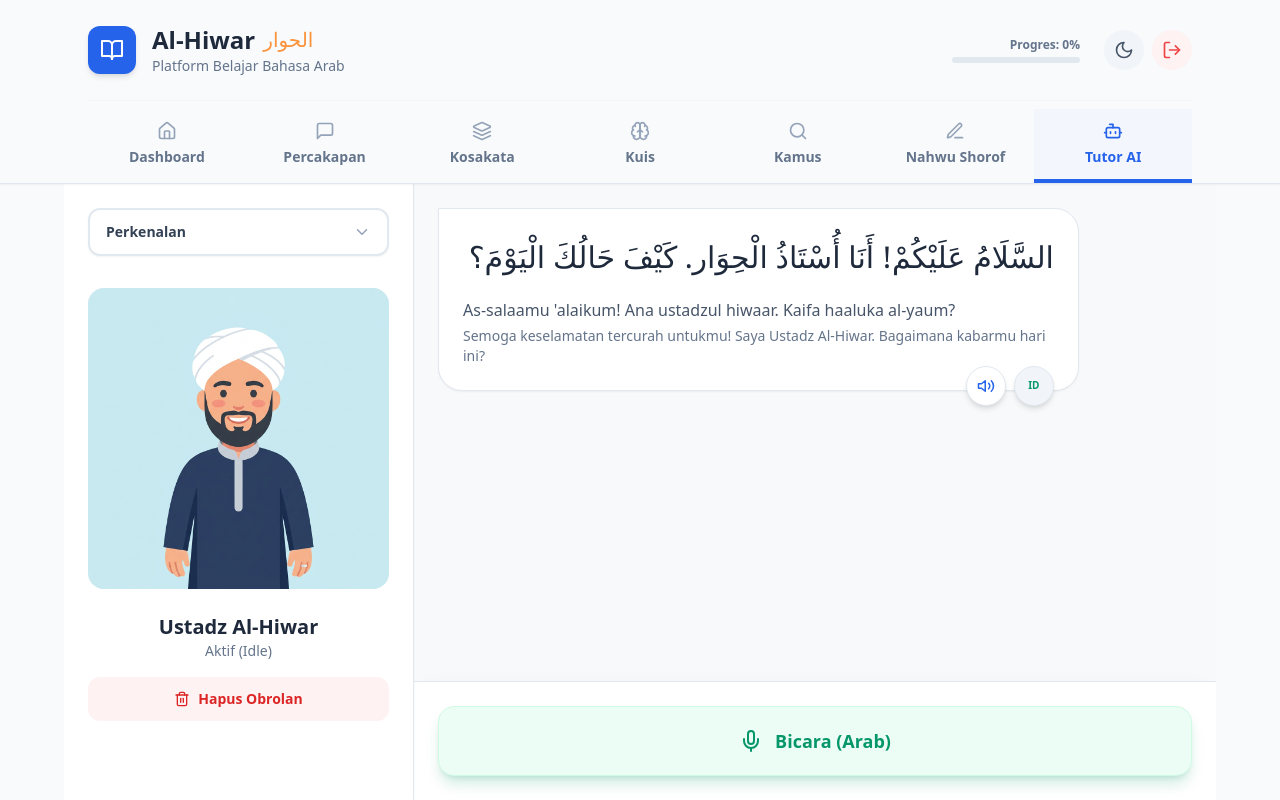
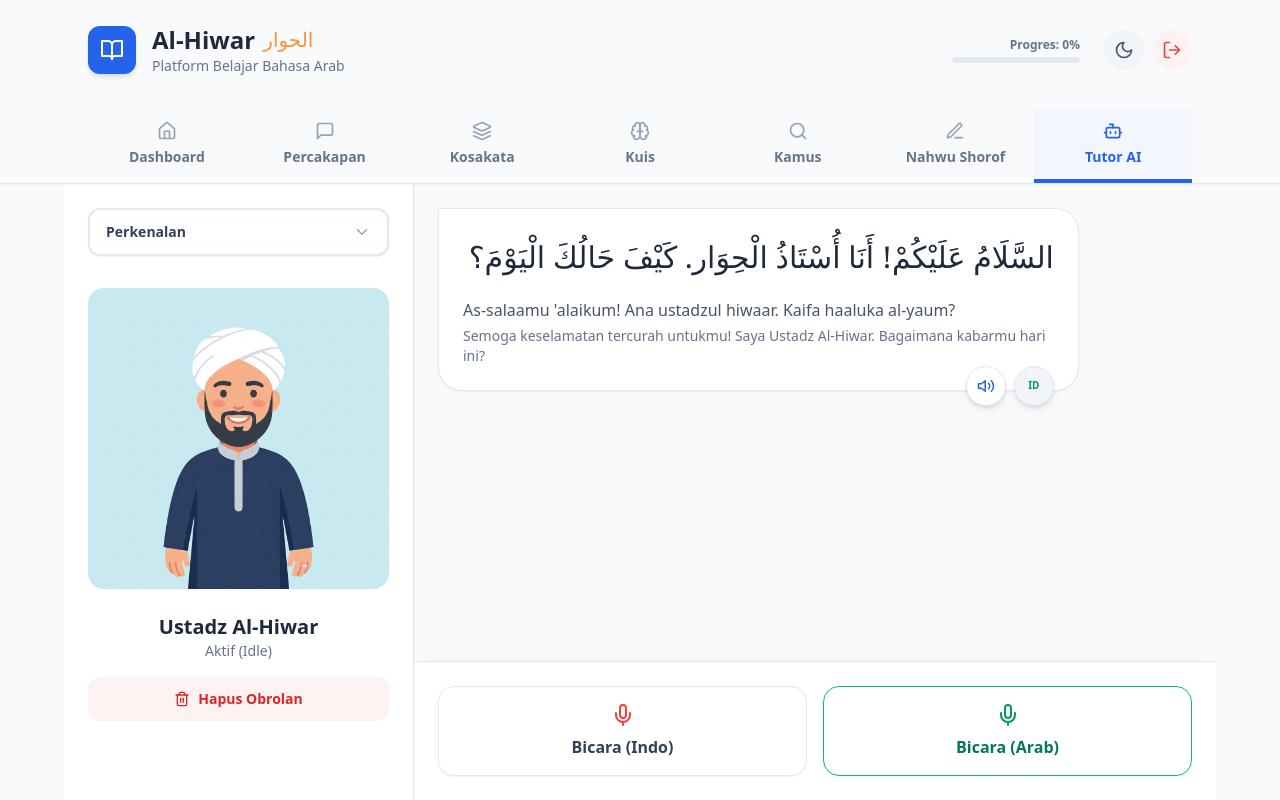
Before and after one commit to ardi073/AlHiwar, a Next.js app: page /chat in a window 1280 px wide. Built offline with nearby package versions, Linux system fonts and the light colour scheme.

Commit message:
Update page.tsx

```diff
--- a/app/chat/page.tsx
+++ b/app/chat/page.tsx
@@ -1,5 +1,5 @@
 "use client";
-import { useState, useRef, useEffect } from 'react';
+import { useState } from 'react';
 import Header from '@/components/Header';
 import { useAudioChat } from '@/lib/audio/useAudioChat';
 import { ChevronDown, Trash2, Mic, Play, Volume2, Lock } from 'lucide-react';
@@ -9,8 +9,6 @@ export default function ChatPage() {
   const [isDropdownOpen, setIsDropdownOpen] = useState(false);
   const [selectedScenario, setSelectedScenario] = useState('Perkenalan');
 
-  // Local mock state for chat history since useAudioChat gives feedbacks,
-  // but we want a chat-like interface.
   const [chatHistory, setChatHistory] = useState([
     {
       sender: 'ai',
@@ -98,7 +96,6 @@ export default function ChatPage() {
 
           {/* Avatar Image */}
           <div className="relative w-full aspect-square bg-blue-50 rounded-2xl overflow-hidden mb-6 flex items-center justify-center">
-            {/* Fallback to simple icon since we can't reliably load the user's local image right now, we will add an img tag */}
             <img src="/ustadz_avatar.png" alt="Tutor" className={`w-full h-full object-cover transition-transform duration-700 ${isAiSpeaking ? 'scale-105' : 'scale-100'}`} onError={(e) => (e.currentTarget.src = 'https://ui-avatars.com/api/?name=Ustadz&background=0D8ABC&color=fff&size=256')} />
           </div>
 
@@ -176,17 +173,31 @@ export default function ChatPage() {
           </div>
 
           <div className="p-6 bg-white border-t border-slate-200 shadow-[0_-4px_20px_-10px_rgba(0,0,0,0.05)]">
+            <div className="flex gap-4 w-full">
               <button
                 onClick={status === 'Live' ? stopSession : startSession}
-              className={`w-full flex items-center justify-center gap-3 py-5 rounded-2xl text-lg font-black transition-all ${
+                className={`flex-1 flex flex-col items-center justify-center gap-2 py-4 rounded-2xl text-base font-black transition-all ${
                   status === 'Live'
                   ? 'bg-red-50 text-red-500 hover:bg-red-100 border border-red-100'
-                : 'bg-emerald-50 text-emerald-600 hover:bg-emerald-100 border border-emerald-100 shadow-lg shadow-emerald-600/20'
+                  : 'bg-white text-slate-700 hover:bg-slate-50 border border-slate-200 shadow-sm'
                 }`}
               >
-              <Mic size={24} className={status === 'Live' ? 'animate-pulse' : ''} />
-              {status === 'Live' ? 'Berhenti Bicara' : 'Bicara (Arab)'}
+                <Mic size={24} className={status === 'Live' ? 'animate-pulse text-red-500' : 'text-red-500'} />
+                Bicara (Indo)
               </button>
+
+              <button
+                onClick={status === 'Live' ? stopSession : startSession}
+                className={`flex-1 flex flex-col items-center justify-center gap-2 py-4 rounded-2xl text-base font-black transition-all ${
+                  status === 'Live'
+                  ? 'bg-red-50 text-red-500 hover:bg-red-100 border border-red-100'
+                  : 'bg-white text-emerald-700 hover:bg-emerald-50 border border-emerald-500 shadow-sm'
+                }`}
+              >
+                <Mic size={24} className={status === 'Live' ? 'animate-pulse text-red-500' : 'text-emerald-600'} />
+                Bicara (Arab)
+              </button>
+            </div>
           </div>
         </div>
 
```
Lines whose indentation alone changed are shown as unchanged.
